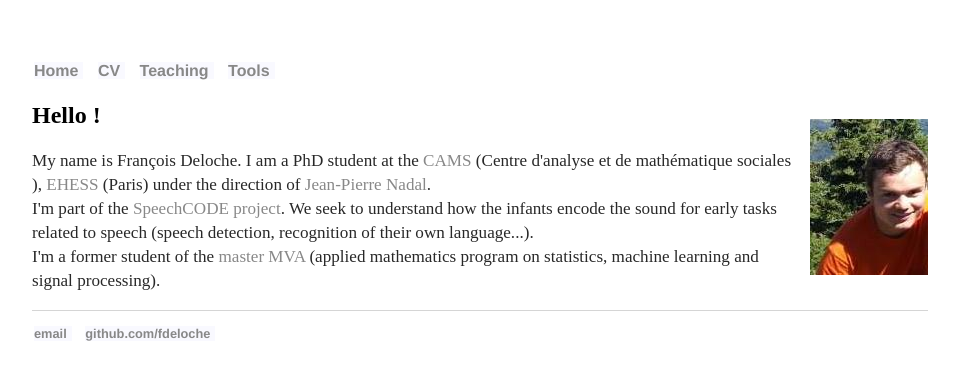
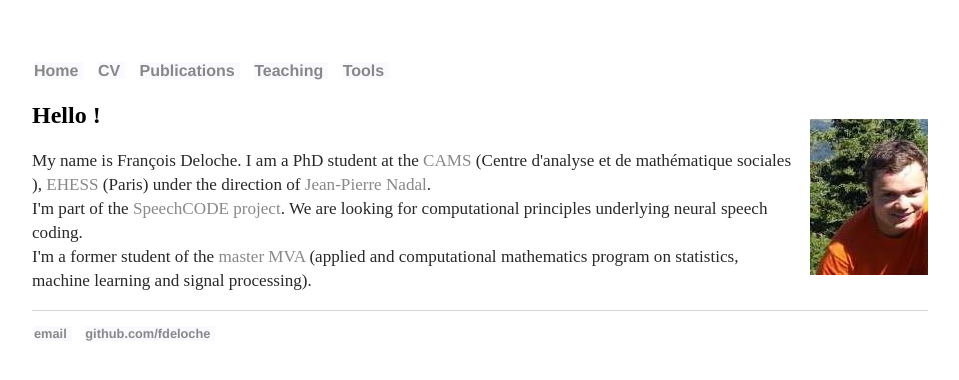
Before and after one commit to fdeloche/fdeloche.github.io, a Jekyll site: the page built from index.html, in a window 1280 px wide. Shown: the top 380 px of the page, without its empty margins (160-1119 px from the left). Built offline with Jekyll 4.4.1, drawn with Linux system fonts in a browser that asks for light colours.

Commit message:
Publications

```diff
--- a/CV.html
+++ b/CV.html
@@ -6,8 +6,8 @@ title: François Deloche - CV
 <h2>Curriculum vitae</h2>
 <p>
 <ul>
-<li> <b> 2016 -</b> : PhD candidate in Mathematics & computer science - <a href="http://cams.ehess.fr">Centre d'analyse et de mathématique sociales</a>, EHESS, Université PSL<br>Subject : <i>Computational models of early tasks in the development of speech</i><br>Under the direction of Jean-Pierre Nadal</li>
-<li> <b> 2015 - 2016</b> : M2 Master MVA (Mathématiques, vision, apprentissage) - Université Paris-Saclay <br> Thesis : <i>Sparse coding of speech</i> </li>
+<li> <b> 2016 -</b> : PhD candidate in Computational Neuroscience - <a href="http://cams.ehess.fr">Centre d'analyse et de mathématique sociales</a>, EHESS, PSL University<br>Thesis title : <i>Efficient coding of speech</i><br>Under the direction of Jean-Pierre Nadal</li>
+<li> <b> 2015 - 2016</b> : MSc in Applied Mathematics - M2 Master MVA (Mathématiques, vision, apprentissage) - Université Paris-Saclay
 <li> <b> 2012 -2016</b> : Ingénieur Polytechnicien Program - Ecole polytechnique </li>
 <li> <b> 2010 - 2012</b> : Classes préparatoires (Maths and Physics major) - Lycée Hoche (Versailles) </li>
 </ul>
--- a/_includes/header.htm
+++ b/_includes/header.htm
@@ -2,6 +2,7 @@
 	    		<ul>
 	        		<li><a href="/">Home</a></li>
 	        		<li><a href="/CV.html">CV</a></li>
+	        		<li><a href="/Publications.html">Publications</a></li>
 	        			        		<li><a href="/teaching.html">Teaching</a></li>
 				<li><a href="/tools.html">Tools</a></li>
 	    		</ul>
--- a/index.html
+++ b/index.html
@@ -6,7 +6,7 @@ title: François Deloche - Personal page
 
 <p style="float:right; margin-left:10px"><img src="/Images/photo.jpg"></p>
 <h2>Hello !</h2>
-<p>My name is François Deloche. I am a PhD student at the <a href="http://cams.ehess.fr/">CAMS</a> (Centre d'analyse et de mathématique sociales ), <a href="http://www.ehess.fr/fr">EHESS</a> (Paris) under the direction of <a href="http://www.lps.ens.fr/~nadal/">Jean-Pierre Nadal</a>.<br> I'm part of the <a href="http://sites.google.com/site/juditgervain/speechcode">SpeechCODE project</a>. We seek to understand how the infants encode the sound for early tasks related to speech (speech detection, recognition of their own language...).<br>
-I'm a former student of the <a href="http://www.math.ens-cachan.fr/version-francaise/formations/master-mva/">master MVA</a> (applied mathematics program on statistics, machine learning and signal processing).
+<p>My name is François Deloche. I am a PhD student at the <a href="http://cams.ehess.fr/">CAMS</a> (Centre d'analyse et de mathématique sociales ), <a href="http://www.ehess.fr/fr">EHESS</a> (Paris) under the direction of <a href="http://www.lps.ens.fr/~nadal/">Jean-Pierre Nadal</a>.<br> I'm part of the <a href="http://sites.google.com/site/juditgervain/speechcode">SpeechCODE project</a>. We are looking for computational principles underlying neural speech coding.<br>
+I'm a former student of the <a href="http://www.math.ens-cachan.fr/version-francaise/formations/master-mva/">master MVA</a> (applied and computational mathematics program on statistics, machine learning and signal processing).
 </p>
 </div>
```
Also changed, not shown: Publications.html (added, +13 -0 lines).
